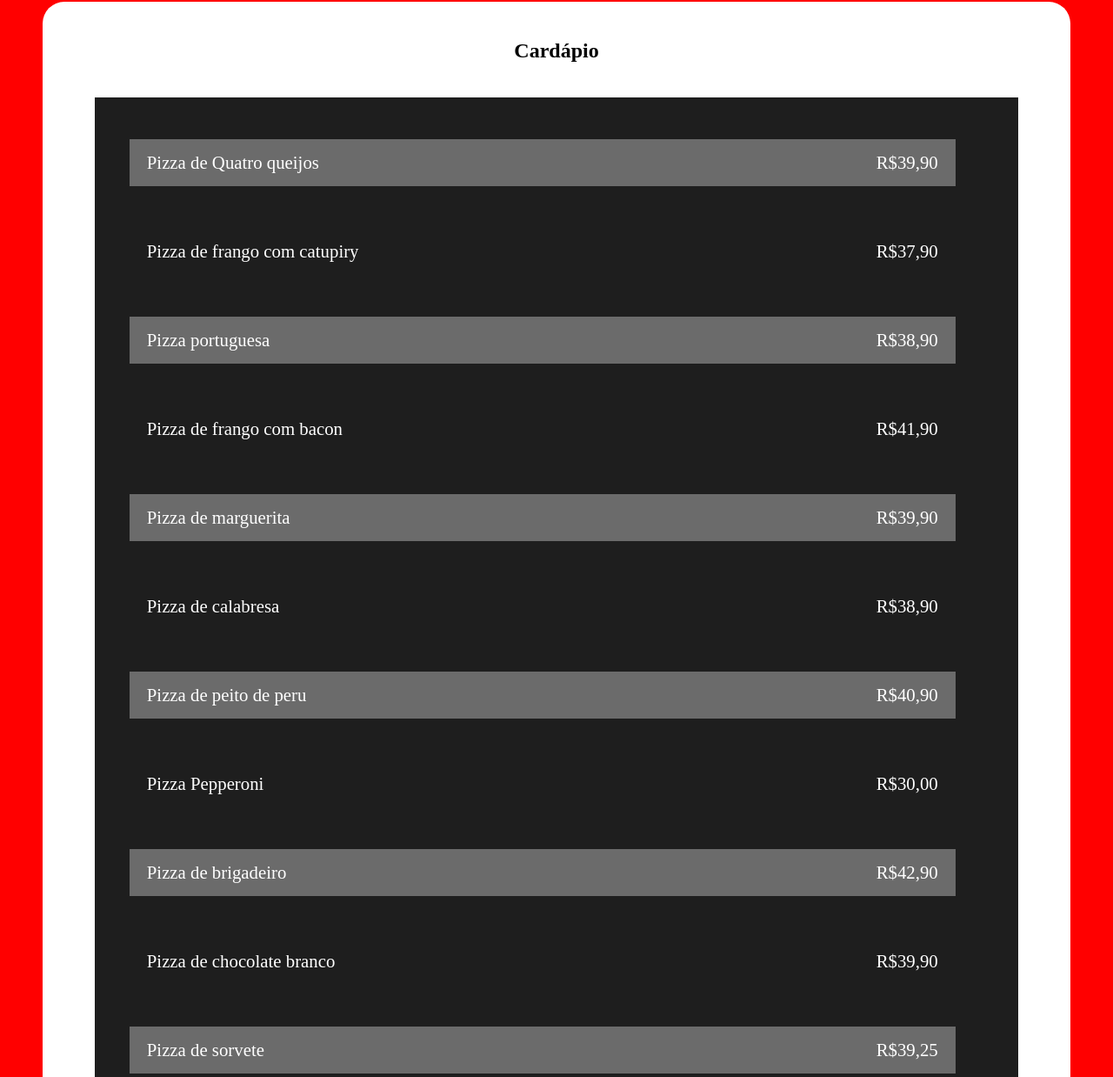
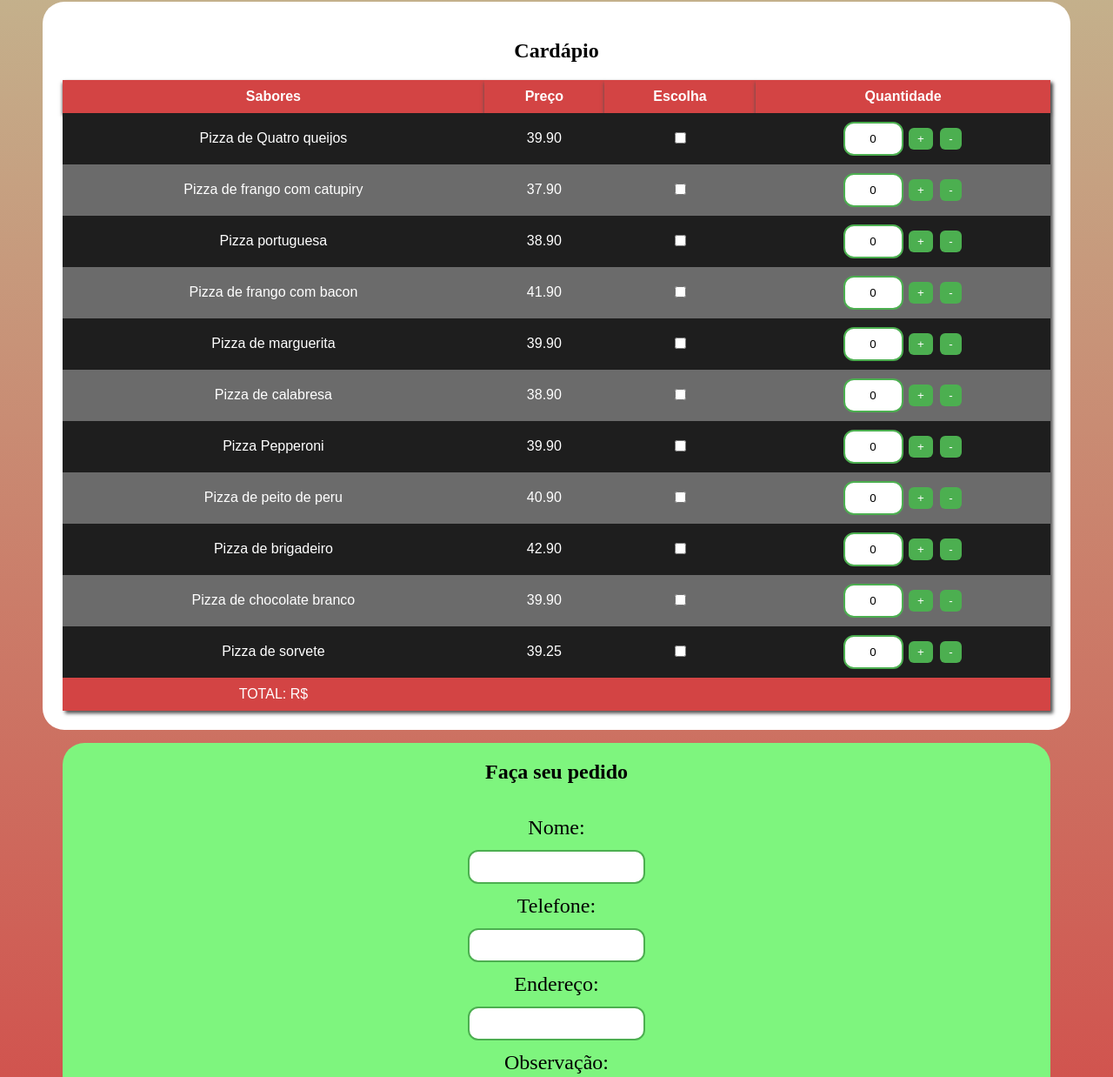
Before and after one commit to Reynanz/Cardapio_lanchonete, a plain HTML site: page index.html in a window 1280 px wide. Shown: the part 952-2190 px from the top of the page at 87% size. Drawn offline with Linux system fonts and the light colour scheme.

Commit message:
update_index_script_css

```diff
--- a/css/style.css
+++ b/css/style.css
@@ -1,6 +1,6 @@
 body{
     display: flex;
-    background-color: red;
+    background: linear-gradient(#baf7ba,#d34444);
     flex-direction: column;
     align-items: center;
     gap: 15px;
@@ -11,84 +11,127 @@ label{
     font-size: x-large;
 }
 
-input{
-    width: 50%;
-}
-
 textarea{
     height: 50px;
 }
 
-#Cardápio{
+#Cardapio{
     display: grid;
     width: 100%;
     border-radius: 25px;
-    justify-items: center;
     background-color: white;
     padding: 2%;
 }
 
 #sec{
     display: flex;
+    align-items: center;
     width: 100%;
     border-radius: 25px;
     flex-direction: column;
-    align-items: center;
-    background-color: rgb(17, 165, 17);
+    background-color: rgb(126, 245, 126);
     gap: 5px;
 }
+
 #form{
     display: flex;
+    text-align: center;
     flex-direction: column;
+    align-items: center ;
     width: 50%;
     height: 75% ;
     gap: 12px;
     padding: 12px;
 }
 
-#lista{
-    width: 90%;
-    list-style: none;
-    background: #1e1e1e; /* fundo escuro para contraste */
-    color: #fff;
-    white-space-collapse: break-spaces;
-    font-size: 1.3em;
+#form input{
+    width: 170px;
+    padding: 10px 15px;
+    border: 2px solid #4CAF50;
+    border-radius: 12px;
+    outline: none;
+    transition: all 0.3s ease;
 }
 
-#lista li {
-    width: 89%;
-    display: flex;
-    padding: 15px 20px;
-    color: #fff;
-    justify-content: space-between;
-    transition: background 0.3s ease;
+table {
+    color: white;
+    box-shadow: 3px 3px 4px #504f4f;
+    background-color: #d34444;
+    width: 100%;
+    border-collapse: collapse;
+    text-align: center;
+    font-family: Arial, sans-serif;
 }
-#lista li:nth-child(odd) {
+
+th, td {
+  padding: 10px;
+}
+
+.table th{
+    box-shadow: 0px 3px 4px #504f4f;
+    background-color: #d34444;
+}
+
+.table input[type="number"]{
+    width: 35px;
+    text-align: center;
+    padding: 10px 15px;
+    border: 2px solid #4CAF50;
+    border-radius: 12px;
+    outline: none;
+    transition: all 0.3s ease;
+}
+
+.table input[type="number"]::-webkit-inner-spin-button,input[type="number"]::-webkit-outer-spin-button {
+    -webkit-appearance: none;
+    margin: 0;
+}
+
+.table button{
+    padding: 5px 10px;
+    margin: 2px;
+    border: none;
+    border-radius: 6px;
+    cursor: pointer;
+    background: #4CAF50;
+    color: white;
+    transition: 0.3s;
+}
+
+.table button:hover{
+    background: #45a049;
+}
+
+.table tr:nth-child(odd){
+    background: #1e1e1e;
+}
+
+.table tr:nth-child(even){
     background: #6b6b6b;
 }
 
-#lista li:nth-child(even) {
-    background: #1e1e1e;
-}
 .banner {
-  position: relative;     /* referência para o botão */
+  position: relative;
   width: 100%;
-  max-width: 1200px;      /* opcional, se quiser limitar */
+  max-width: 1200px;
 
 }
+
 .banner img {
-  width: 100%;   /* responsivo */
+  width: 100%;
   height: auto;
   display: block;
 }
+
 .banner button {
     position: absolute;
     top: 68%;
     left: 50%;
     transform: translate(-50%, -50%) scale(1);
 
-    padding: 3% 7%;      /* escala junto com o container */
-    font-size: 200%;     /* escala junto com o container */
+    padding: 3% 7%;
+    font-size: 200%;
+    max-height: 25%;
 
     background-color: #ff4d4d;
     color: white;
@@ -102,15 +145,45 @@ textarea{
     box-shadow: 0 0 15px #ff4d4d;
     transform: translate(-50%, -50%) scale(1.1);
 }
-.botao{
-    background-color: rgb(132, 238, 132);
-    border-radius: 15px;
-    width: 25%;
-    height: 125%;
+
+.botaum{
+    padding: 5px 10px;
+    margin: 2px;
+    width: 100px;
+    height: 50px;
+    border: none;
+    border-radius: 6px;
     cursor: pointer;
-    transition: all 0.3s ease;
+    background: #eb7a7a;
+    color: white;
+    transition: all 0.2s ease;
 }
-.botao:hover{
-    box-shadow: 0 0 15px #4dff7a;
-    transform: scale(1.1);
+
+.botaum:hover{
+    box-shadow: 0 0 15px #ff4d4d;
+    background-color: #d34444;
+    transform: scale(1.1, 1.1);
 }
+
+@media screen and (max-width: 768px) {
+    #lista li{
+        width: 100%;
+        flex-direction: column;
+    }
+    .table {
+        transform: translateY();
+    }
+}
+
+@media screen and (max-width: 620px) {
+    .banner button {
+        transition: ease-in-out .2s;
+        font-size: 15px;
+    }
+    .table {
+        transform: scaleX(80%);
+    }
+    #Cardapio{
+        justify-content: center;
+    }
+}
--- a/index.html
+++ b/index.html
@@ -12,25 +12,140 @@
     </div>
 
     <div class="banner">
-        <img src="/image/bemvindo.png  " alt="Banner pizza">
+        <img src="image/bemvindo.png  " alt="Banner pizza">
         <button class="cta" onclick="document.getElementById('sec').scrollIntoView({behavior: 'smooth'})">Fazer pedido</button>
     </div>
 
-    <section id="Cardápio">
-        <h2 style="justify-self: center;">Cardápio</h2>
-        <ul id="lista">
-            <li><span>Pizza de Quatro queijos</span><span>R$39,90</span></li>
-            <li><span>Pizza de frango com catupiry</span><span>R$37,90</span></li>
-            <li><span>Pizza portuguesa</span><span>R$38,90</span></li>
-            <li><span>Pizza de frango com bacon</span><span>R$41,90</span></li>
-            <li><span>Pizza de marguerita</span><span>R$39,90</span></li>
-            <li><span>Pizza de calabresa</span><span>R$38,90</span></li>
-            <li><span>Pizza de peito de peru</span><span>R$40,90</span></li>
-            <li><span>Pizza Pepperoni</span><span>R$30,00</span></li>
-            <li><span>Pizza de brigadeiro</span><span>R$42,90</span></li>
-            <li><span>Pizza de chocolate branco</span><span>R$39,90</span></li>
-            <li><span>Pizza de sorvete</span><span>R$39,25</span></li>
-        </ul>
+    <section id="Cardapio">
+        <table class="table">
+            <h1 style="justify-self: center;">Cardápio</h1>
+
+            <thead>
+                <th>Sabores</th>
+                <th>Preço</th>
+                <th>Escolha</th>
+                <th colspan="2">Quantidade</th>
+            </thead>
+
+            <tbody>
+                <tr>
+                    <td>Pizza de Quatro queijos</td>
+                        <td >39.90</td>
+                        <td><input type="checkbox" ></td>
+                        <td>
+                            <input type="number" value="0" min="0">
+                            <button onclick="increment(this)">+</button>
+                            <button onclick="decrement(this)">-</button>
+                        </td>
+                </tr>
+                <tr>
+                    <td>Pizza de frango com catupiry</td>
+                        <td >37.90</td>
+                        <td><input type="checkbox" ></td>
+                        <td>
+                            <input type="number" value="0" min="0">
+                            <button onclick="increment(this)">+</button>
+                            <button onclick="decrement(this)">-</button>
+                        </td>
+                </tr>
+                <tr>
+                    <td>Pizza portuguesa</td>
+                        <td >38.90</td>
+                        <td><input type="checkbox" ></td>
+                        <td>
+                            <input type="number" value="0" min="0">
+                            <button onclick="increment(this)">+</button>
+                            <button onclick="decrement(this)">-</button>
+                        </td>
+                </tr>
+                <tr>
+                    <td>Pizza de frango com bacon</td>
+                        <td >41.90</td>
+                        <td><input type="checkbox" ></td>
+                        <td>
+                            <input type="number" value="0" min="0">
+                            <button onclick="increment(this)">+</button>
+                            <button onclick="decrement(this)">-</button>
+                        </td>
+                </tr>
+                <tr>
+                    <td>Pizza de marguerita</td>
+                        <td >39.90</td>
+                        <td><input type="checkbox" ></td>
+                        <td>
+                            <input type="number" value="0" min="0">
+                            <button onclick="increment(this)">+</button>
+                            <button onclick="decrement(this)">-</button>
+                        </td>
+                </tr>
+                <tr>
+                    <td>Pizza de calabresa</td>
+                        <td >38.90</td>
+                        <td><input type="checkbox" ></td>
+                        <td>
+                            <input type="number" value="0" min="0">
+                            <button onclick="increment(this)">+</button>
+                            <button onclick="decrement(this)">-</button>
+                        </td>
+                </tr>
+                <tr>
+                    <td>Pizza Pepperoni</td>
+                        <td >39.90</td>
+                        <td><input type="checkbox" ></td>
+                        <td>
+                            <input type="number" value="0" min="0">
+                            <button onclick="increment(this)">+</button>
+                            <button onclick="decrement(this)">-</button>
+                        </td>
+                </tr>
+                <tr>
+                    <td>Pizza de peito de peru</td>
+                        <td >40.90</td>
+                        <td><input type="checkbox" ></td>
+                        <td>
+                            <input type="number" value="0" min="0">
+                            <button onclick="increment(this)">+</button>
+                            <button onclick="decrement(this)">-</button>
+                        </td>
+                </tr>
+                <tr>
+                    <td>Pizza de brigadeiro</td>
+                        <td class="preco">42.90</td>
+                        <td><input type="checkbox" class="check"></td>
+                        <td>
+                            <input type="number" value="0" min="0">
+                            <button onclick="increment(this)">+</button>
+                            <button onclick="decrement(this)">-</button>
+                        </td>
+                </tr>
+                <tr>
+                    <td>Pizza de chocolate branco</td>
+                        <td >39.90</td>
+                        <td><input type="checkbox" ></td>
+                        <td>
+                            <input type="number" value="0" min="0">
+                            <button onclick="increment(this)">+</button>
+                            <button onclick="decrement(this)">-</button>
+                        </td>
+                </tr>
+                <tr>
+                    <td>Pizza de sorvete </td>
+                        <td >39.25</td>
+                        <td><input type="checkbox" ></td>
+                        <td>
+                            <input type="number" value="0" min="0">
+                            <button onclick="increment(this)">+</button>
+                            <button onclick="decrement(this)">-</button>
+                        </td>
+                </tr>
+            </tbody>
+            <tfoot >
+                <tr style="background-color: #d34444;">
+                    <td>TOTAL: R$</td>
+                    <td colspan="3" id="total"></td>
+                </tr>
+            </tfoot>
+        </table>
 
     </section>
 
@@ -44,25 +159,13 @@
             <label>Telefone:</label>
             <input type="tel" id="telefone" required>
 
-            <label>Escolha sua pizza:</label>
-            <select id="pizzas">
-                <option value="4queijos">Pizza de Quatro queijos - R$39,90</option>
-                <option value="frangocatupiry">Pizza de frango com catupiry - R$37,90</option>
-                <option value="portuguesa">Pizza portuguesa - R$38,90</option>
-                <option value="frangobacon">Pizza de frango com bacon - R$41,90</option>
-                <option value="marguerita">Pizza de marguerita - R$39,90</option>
-                <option value="calabresa">Pizza de calabresa - R$38,90</option>
-                <option value="peru">Pizza de peito de peru - R$40,90</option>
-                <option value="peperoni">Pizza de peperoni - R$30,00</option>
-                <option value="brigadeiro">Pizza de brigadeiro - R$42,90</option>
-                <option value="chocolate">Pizza de chocolate branco - R$39,90</option>
-                <option value="sorvete">Pizza de sorvete - R$39,25</option>
-            </select>
+            <label>Endereço:</label>
+            <input type="text" id="endereço" required>
 
             <label>Observação:</label>
             <textarea id="obs"></textarea>
 
-            <button type="submit" class="botao" onclick="validation()">Enviar</button>
+            <button type="submit" class="botaum" onclick="validation()">Enviar</button>
         </form>
     </section>
 </body>
--- a/js/script.js
+++ b/js/script.js
@@ -25,3 +25,14 @@ function validation() {
         alert("Pedido feito com sucesso!")
     }
 }
+
+function increment(btn){
+    let quantidade = btn.parentElement.querySelector("input[type=number]");
+    quantidade.value = parseInt(quantidade.value) + 1;
+    return;
+}
+function decrement(btn){
+    let quantidade = btn.parentElement.querySelector("input[type=number]");
+    quantidade.value = Math.max(0, parseInt(quantidade.value)-1);
+    return;
+}
```
